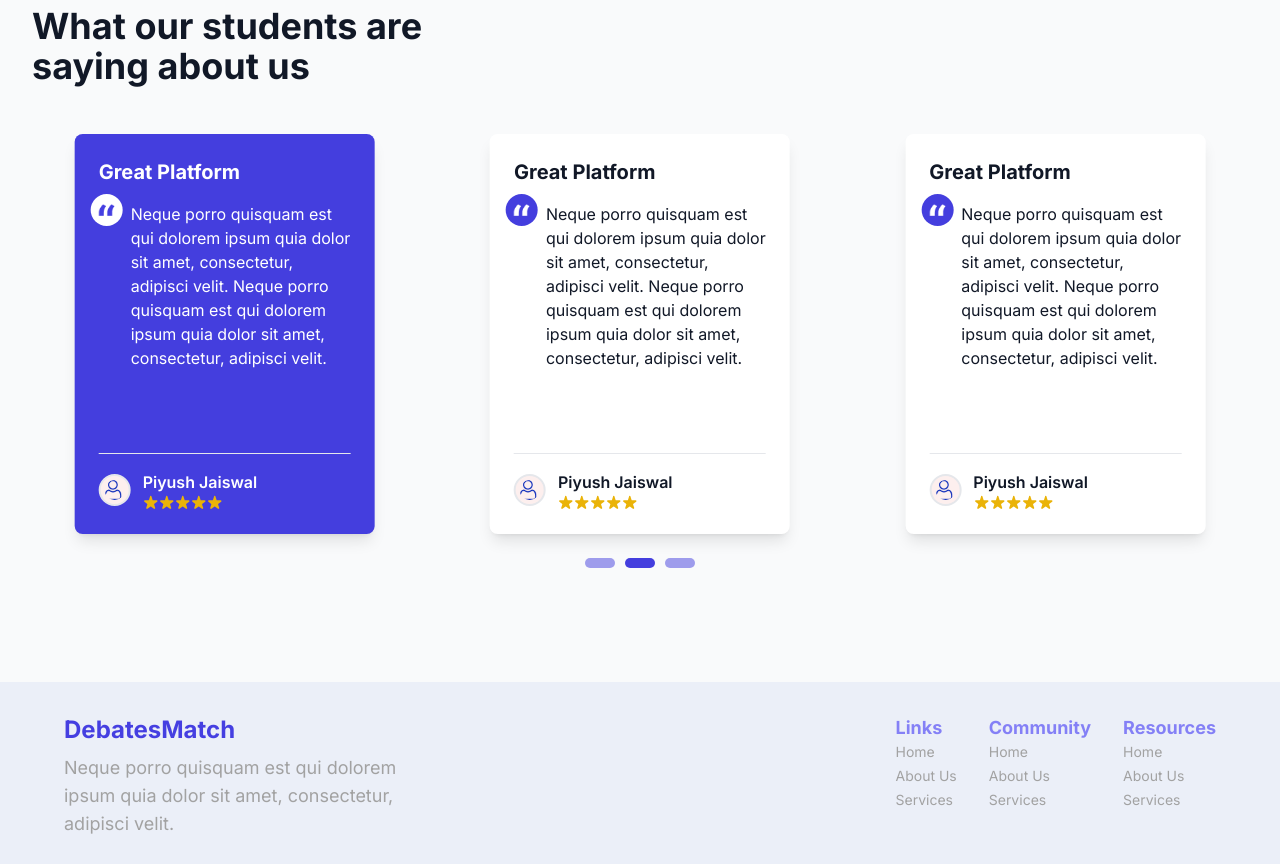
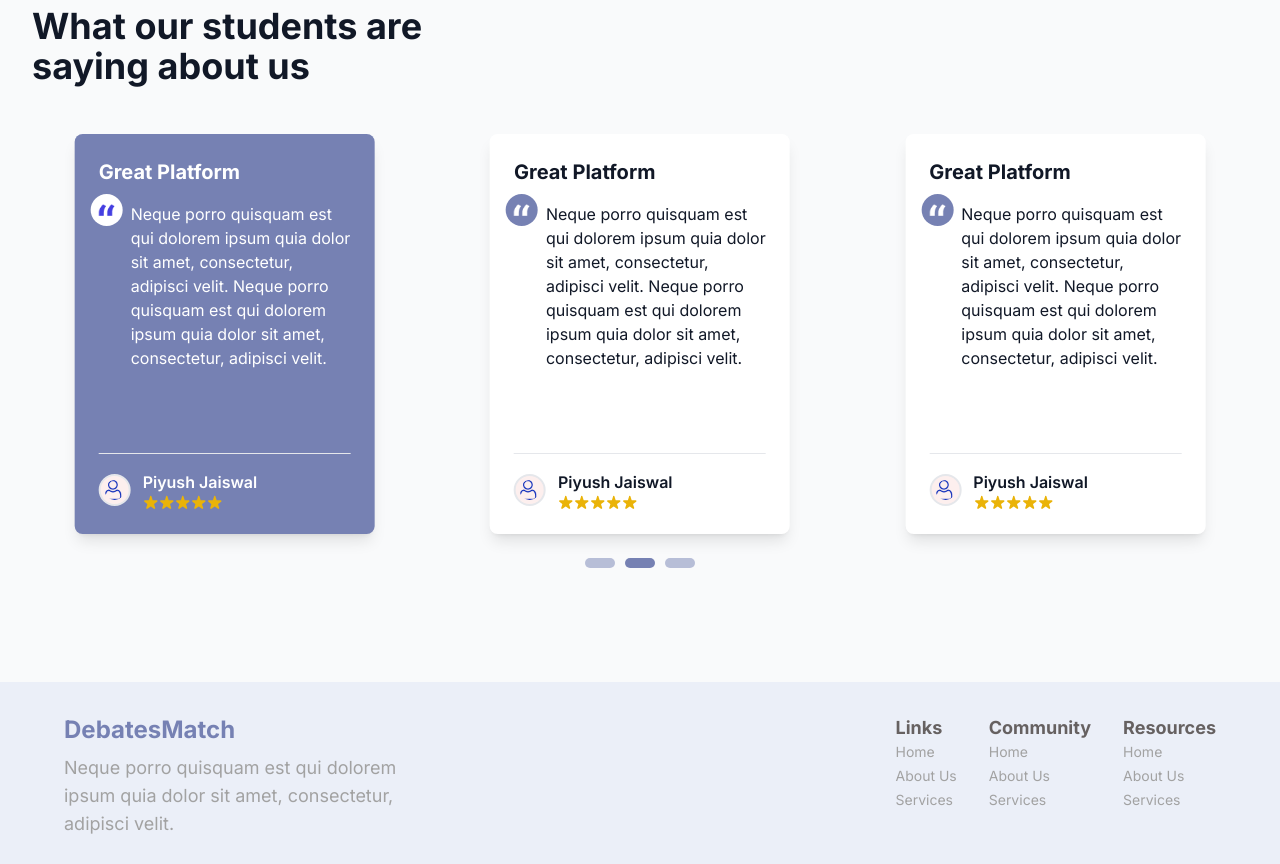
Before and after one commit to MatchGenius20/webapp, a Next.js app: page / in a window 1280 px wide. Shown: the part 1920-2784 px from the top of the page. Built offline with nearby package versions, Linux system fonts and the light colour scheme; no server answers.

Commit message:
color changed

```diff
--- a/src/app/coach-dashboard/payments&wallets/page.tsx
+++ b/src/app/coach-dashboard/payments&wallets/page.tsx
@@ -221,14 +221,14 @@ const PaymentsAndWallets: React.FC = () => {
             )}
             <div className="flex justify-end mt-4 gap-2">
               <button
-                className="bg-[#EFEFFE] text-[#443EDE] px-4 py-1 md:px-6 md:py-3 rounded-lg shadow-md"
+                className="bg-[#EFEFFE] text-[#7681B3] px-4 py-1 md:px-6 md:py-3 rounded-lg shadow-md"
                 onClick={() => setShowPopup(true)}
               >
                 Add New Method
               </button>
               <button
                 onClick={handleDelete}
-                className="bg-[#EFEFFE] text-[#443EDE] px-4 py-1 md:px-6 md:py-3 rounded-lg shadow-md"
+                className="bg-[#EFEFFE] text-[#7681B3] px-4 py-1 md:px-6 md:py-3 rounded-lg shadow-md"
               >
                 Remove
               </button>
@@ -284,7 +284,7 @@ const StatCard: React.FC<{ title: string; value: number }> = ({
     <div className="p-4 md:p-6 rounded-lg">
       <div className="p-3 md:p-4 bg-white rounded-lg shadow-lg transform hover:scale-105 transition-transform">
         <div className="text-sm md:text-sm font-semibold">{title}</div>
-        <div className="text-2xl md:text-4xl font-bold text-center text-[#443EDE]">
+        <div className="text-2xl md:text-4xl font-bold text-center text-[#7681B3]">
           $<CountUp end={value} />
         </div>
       </div>
--- a/src/app/coach-dashboard/profilesettings/page.tsx
+++ b/src/app/coach-dashboard/profilesettings/page.tsx
@@ -96,7 +96,7 @@ const ProfileSettings: React.FC = () => {
         </div>
       </div>
       <div className="bg-[#EDECFF] p-4 sm:p-6 lg:p-8 rounded-lg relative">
-        <h3 className="text-lg sm:text-xl lg:text-2xl font-bold mb-4 text-[#443EDE]">
+        <h3 className="text-lg sm:text-xl lg:text-2xl font-bold mb-4 text-[#7681B3]">
           Update Details
         </h3>
         <form onSubmit={handleUpdateDetails} className="space-y-4">
@@ -139,7 +139,7 @@ const ProfileSettings: React.FC = () => {
           <div className="flex justify-end mt-6">
             <button
               type="submit"
-              className="py-2 px-4 bg-[#443EDE] text-white rounded hover:bg-[#3632b3] transition-colors"
+              className="py-2 px-4 bg-[#7681B3] text-white rounded hover:bg-[#3632b3] transition-colors"
             >
               Update
             </button>
--- a/src/app/dashboard/payments&wallets/page.tsx
+++ b/src/app/dashboard/payments&wallets/page.tsx
@@ -220,14 +220,14 @@ const PaymentsAndWallets: React.FC = () => {
             )}
             <div className="flex justify-end mt-4 gap-2">
               <button
-                className="bg-[#EFEFFE] text-[#443EDE] px-4 py-1 md:px-6 md:py-3 rounded-lg shadow-md"
+                className="bg-[#EFEFFE] text-[#7681B3] px-4 py-1 md:px-6 md:py-3 rounded-lg shadow-md"
                 onClick={() => setShowPopup(true)}
               >
                 Add New Method
               </button>
               <button
                 onClick={handleDelete}
-                className="bg-[#EFEFFE] text-[#443EDE] px-4 py-1 md:px-6 md:py-3 rounded-lg shadow-md"
+                className="bg-[#EFEFFE] text-[#7681B3] px-4 py-1 md:px-6 md:py-3 rounded-lg shadow-md"
               >
                 Remove
               </button>
@@ -283,7 +283,7 @@ const StatCard: React.FC<{ title: string; value: number }> = ({
     <div className="p-4 md:p-6 rounded-lg">
       <div className="p-3 md:p-4 bg-white rounded-lg shadow-lg transform hover:scale-105 transition-transform">
         <div className="text-sm md:text-sm font-semibold">{title}</div>
-        <div className="text-2xl md:text-4xl font-bold text-center text-[#443EDE]">
+        <div className="text-2xl md:text-4xl font-bold text-center text-[#7681B3]">
           $<CountUp end={value} />
         </div>
       </div>
--- a/src/app/dashboard/profilesettings/page.tsx
+++ b/src/app/dashboard/profilesettings/page.tsx
@@ -87,7 +87,7 @@ const ProfileSettings: React.FC = () => {
             {user?.email || 'User Email'}
           </p>
           <button
-            className="mt-2 py-1 px-2 text-sm sm:text-base text-[#736EE6] border rounded-md border-[#b8b6F2] hover:bg-[#736EE6] hover:text-white transition-colors"
+            className="mt-2 py-1 px-2 text-sm sm:text-base text-[#7681B3] border rounded-md border-[#b8b6F2] hover:bg-[#736EE6] hover:text-white transition-colors"
             onClick={handleUpdateImage}
           >
             Update Profile Image
@@ -95,7 +95,7 @@ const ProfileSettings: React.FC = () => {
         </div>
       </div>
       <div className="bg-[#EDECFF] p-4 sm:p-6 lg:p-8 rounded-lg relative">
-        <h3 className="text-lg sm:text-xl lg:text-2xl font-bold mb-4 text-[#443EDE]">
+        <h3 className="text-lg sm:text-xl lg:text-2xl font-bold mb-4 text-[#7681B3]">
           Update Details
         </h3>
         <form onSubmit={handleUpdateDetails} className="space-y-4">
@@ -138,7 +138,7 @@ const ProfileSettings: React.FC = () => {
           <div className="flex justify-end mt-6">
             <button
               type="submit"
-              className="py-2 px-4 bg-[#443EDE] text-white rounded hover:bg-[#3632b3] transition-colors"
+              className="py-2 px-4 bg-[#7681B3] text-white rounded hover:bg-[#3632b3] transition-colors"
             >
               Update
             </button>
--- a/src/app/globals.css
+++ b/src/app/globals.css
@@ -11,7 +11,7 @@
   }
 }
 .custom-placeholder::placeholder {
-  color: #443ede; /* Change this to your desired color */
+  color: #7681b3; /* Change this to your desired color */
 }
 /* styles/globals.css */
 .no-scrollbar::-webkit-scrollbar {
@@ -25,8 +25,8 @@
 
 @layer base {
   :root {
-    --color-primary: #443ede;
-    --color-secondary: #fafafc --background: 0 0% 100%;
+    --color-primary: #7681b3;
+    --color-secondary: #eeeeee;
     --foreground: 222.2 84% 4.9%;
     --card: 0 0% 100%;
     --card-foreground: 222.2 84% 4.9%;
--- a/src/app/wallet/page.tsx
+++ b/src/app/wallet/page.tsx
@@ -61,7 +61,7 @@ const RechargeWallet = () => {
           required
         />
         <button
-          className="px-6 py-3 bg-[#443EDE] text-white font-bold border border-white rounded-md transition-colors"
+          className="px-6 py-3 bg-[#7681B3] text-white font-bold border border-white rounded-md transition-colors"
           type="submit"
           disabled={loading}
         >
--- a/src/components/Footer.tsx
+++ b/src/components/Footer.tsx
@@ -8,7 +8,7 @@ const Footer: React.FC = () => {
     <footer className="bg-[#EBEFF8] text-gray-700 py-8 px-4 sm:px-6 lg:px-8">
       <div className="container mx-auto flex flex-col lg:flex-row justify-between items-start space-y-8 lg:space-y-0">
         <div className="flex flex-col items-start max-w-xs lg:max-w-sm">
-          <h2 className="text-[#453FE1] text-md md:text-xl lg:text-2xl font-bold">
+          <h2 className="text-primary text-md md:text-xl lg:text-2xl font-bold">
             DebatesMatch
           </h2>
           <p className="text-sm md:text-md lg:text-lg text-[#A2A2A2] py-2">
@@ -60,7 +60,7 @@ const Footer: React.FC = () => {
         </div>
         <div className="flex flex-col md:flex-row md:space-x-8 space-y-4 md:space-y-0">
           <div>
-            <h3 className="text-[#8480F6] font-bold text-lg">Links</h3>
+            <h3 className="text-[#666161] font-bold text-lg">Links</h3>
             <ul className="space-y-1 text-sm md:text-md text-[#A2A2A2]">
               <li>
                 <Link href="/" passHref>
@@ -84,7 +84,7 @@ const Footer: React.FC = () => {
             </ul>
           </div>
           <div>
-            <h3 className="text-[#8480F6] font-bold text-lg">Community</h3>
+            <h3 className="text-[#666161] font-bold text-lg">Community</h3>
             <ul className="space-y-1 text-sm md:text-md text-[#A2A2A2]">
               <li>
                 <Link href="/" passHref>
@@ -108,7 +108,7 @@ const Footer: React.FC = () => {
             </ul>
           </div>
           <div>
-            <h3 className="text-[#8480F6] font-bold text-lg">Resources</h3>
+            <h3 className="text-[#666161] font-bold text-lg">Resources</h3>
             <ul className="space-y-1 text-sm md:text-md text-[#A2A2A2]">
               <li>
                 <Link href="/" passHref>
@@ -134,7 +134,7 @@ const Footer: React.FC = () => {
         </div>
       </div>
 
-      <div className="border-t border-[#918DF6] mt-8"></div>
+      <div className="border-t border-[#cbc2c2] mt-8"></div>
       <div className="text-center text-[#7D7D7B] text-sm md:text-base mt-4">
         <p>Copyright DebatesMatch 2024, All rights reserved.</p>
       </div>
--- a/src/components/ReviewCard.tsx
+++ b/src/components/ReviewCard.tsx
@@ -134,7 +134,7 @@ const ReviewCard: FC = () => {
                           backgroundColor:
                             cardStyle.backgroundColor === 'bg-primary'
                               ? 'white'
-                              : '#443EDE',
+                              : '#7681B3',
                         }}
                       >
                         <Image
@@ -201,7 +201,7 @@ const ReviewCard: FC = () => {
           bottom: 0 !important;
         }
         .custom-bullet {
-          background: #443ede;
+          background: #7681b3;
           width: 30px;
           height: 10px;
           border-radius: 10px;
--- a/src/components/signup.tsx
+++ b/src/components/signup.tsx
@@ -159,7 +159,7 @@ export const Signup = () => {
                     I agree to the{' '}
                     <a
                       href="#"
-                      className="text-indigo-600 hover:text-indigo-500"
+                      className="text-[#7681B3] hover:text-indigo-500"
                     >
                       terms and conditions
                     </a>
```
Also changed, not shown: src/components/Navbar.tsx (+5 -5 lines), public/grp.svg.
